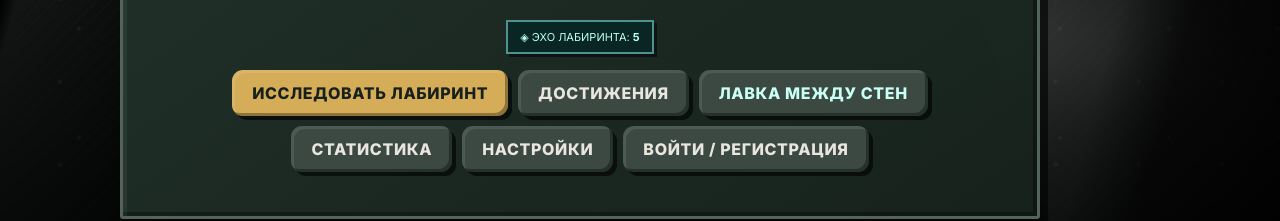
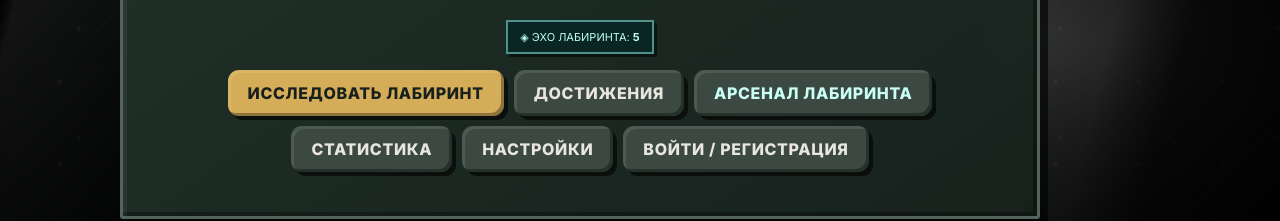
Before and after one commit to DaRiAn-BOT/DaRiAn, a React (Vite) app: page / in a window 1280 px wide. Shown: the part 497-718 px from the top of the page. Built offline with nearby package versions, Linux system fonts and the light colour scheme; no server answers.

Commit message:
feat: add healing potions to Labyrinth Arsenal

```diff
--- a/src/components/MainMenu.tsx
+++ b/src/components/MainMenu.tsx
@@ -29,7 +29,7 @@ export default function MainMenu({ canContinue, accountEmail, sealShards, onStar
       {canContinue && <button onClick={onContinue}>{text.continue}</button>}
       <button className={canContinue ? 'secondary-menu-button' : ''} onClick={startGame}>{text.explore}</button>
       <button className="secondary-menu-button" onClick={onAchievements}>{text.achievements}</button>
-      <button className="secondary-menu-button shop-menu-button" onClick={onShop}>Лавка между стен</button>
+      <button className="secondary-menu-button shop-menu-button" onClick={onShop}>Арсенал Лабиринта</button>
       <button className="secondary-menu-button" onClick={onStats}>{text.stats}</button>
       <button className="secondary-menu-button" onClick={onSound}>{text.settings}</button>
       <button className="secondary-menu-button" onClick={onAccount}>{accountEmail ? text.accountReady : text.account}</button>
--- a/src/components/MazeGame.tsx
+++ b/src/components/MazeGame.tsx
@@ -479,6 +479,10 @@ export default function MazeGame() {
     if (sealShards < offer.price || inventory.some((item) => item.kind === offer.kind && item.level === offer.level)) return;
     sounds.pickup(); setSealShards((value) => value - offer.price); setInventory((items) => [...items, { kind: offer.kind, level: offer.level }]);
   };
+  const buyHealingPotion = () => {
+    if (sealShards < 215) return;
+    sounds.pickup(); setSealShards((value) => value - 215); setPotions((count) => count + 1);
+  };
   const usePotion = () => {
     if (potions < 1 || mazeHp >= mazeMaxHp) return;
     sounds.pickup();
@@ -678,7 +682,7 @@ export default function MazeGame() {
           onAccount={() => setScreen("account")}
         />
       )}
-      {screen === "shop" && <ShopScreen level={bossNumber} shards={sealShards} inventory={inventory} onBuy={buyShopItem} onClose={() => setScreen("start")} />}
+      {screen === "shop" && <ShopScreen level={bossNumber} shards={sealShards} inventory={inventory} potions={potions} onBuy={buyShopItem} onBuyPotion={buyHealingPotion} onClose={() => setScreen("start")} />}
       {screen === "account" && (
         <AccountScreen
           email={accountEmail}
@@ -815,6 +819,6 @@ function screenFromPath(hasSave: boolean): Screen {
 }
 
 function titleForScreen(screen: Screen) {
-  const names: Partial<Record<Screen, string>> = { start: 'Тайны лабиринта', sound: 'Настройки', account: 'Аккаунт', achievements: 'Достижения', statistics: 'Статистика', controls: 'Управление', shop: 'Лавка между стен' };
+  const names: Partial<Record<Screen, string>> = { start: 'Тайны лабиринта', sound: 'Настройки', account: 'Аккаунт', achievements: 'Достижения', statistics: 'Статистика', controls: 'Управление', shop: 'Арсенал Лабиринта' };
   return `${names[screen] ?? 'Лабиринт'} — Тайны лабиринта`;
 }
--- a/src/components/ShopScreen.tsx
+++ b/src/components/ShopScreen.tsx
@@ -9,17 +9,18 @@ const offers: Array<{ kind: EquipmentKind; level: number; price: number }> = [
 const catalogs = { weapon: weapons, shield: shields, armor: armors }
 
 type Props = { level: number; shards: number; inventory: InventoryItem[]; onBuy: (offer: InventoryItem & { price: number }) => void; onClose: () => void }
+type ShopProps = Props & { potions: number; onBuyPotion: () => void }
 
-export default function ShopScreen({ level, shards, inventory, onBuy, onClose }: Props) {
+export default function ShopScreen({ level, shards, inventory, potions, onBuy, onBuyPotion, onClose }: ShopProps) {
   const location = level < 10 ? 'ancient' : level < 20 ? 'magic' : 'guardian'
   return <div className={`shop-card shop-${location}`}>
-    <div className="shop-header"><div><p className="eyebrow">ЛАВКА МЕЖДУ СТЕН</p><h2>Торговец Печати</h2></div><strong>◈ {shards} Эха</strong></div>
+    <div className="shop-header"><div><p className="eyebrow">МАГАЗИН СНАРЯЖЕНИЯ</p><h2>Арсенал Лабиринта</h2></div><strong>◈ {shards} Эха</strong></div>
     <p>Эхо Лабиринта остаётся после освобождённых стражей. Обменяй его на снаряжение, способное выдержать глубины.</p>
     <div className="shop-items">{offers.map((offer) => {
       const item = catalogs[offer.kind][offer.level]
       const owned = inventory.some((saved) => saved.kind === offer.kind && saved.level === offer.level)
       return <article key={offer.kind}><EquipmentIcon kind={offer.kind} level={offer.level} /><div><h3>{item.name}</h3><p>{item.effect}</p></div><button disabled={owned || shards < offer.price} onClick={() => onBuy(offer)}>{owned ? 'КУПЛЕНО' : `◈ ${offer.price}`}</button></article>
-    })}</div>
+    })}<article className="shop-potion"><span className="health-potion shop-potion-icon"><i /></span><div><h3>Зелье исцеления</h3><p>Добавляет в рюкзак одно зелье. Восстанавливает 50 HP.</p></div><button disabled={shards < 215} onClick={onBuyPotion}>◈ 215<small>В рюкзаке: {potions}</small></button></article></div>
     <button className="shop-back" onClick={onClose}>Вернуться в меню</button>
   </div>
 }
--- a/src/index.css
+++ b/src/index.css
@@ -1,4 +1,5 @@
 @import url('https://fonts.googleapis.com/css2?family=Inter:wght@400;600;700;800&display=swap');
+.shop-potion-icon { justify-self: center; width: 30px; height: 38px; animation: none; }.shop-potion button small { display: block; margin-top: 4px; font-size: 7px; opacity: .75; }
 .daily-reward-toast { position: fixed; z-index: 150; top: 18px; left: 50%; display: flex; align-items: center; gap: 13px; min-width: min(370px, calc(100vw - 24px)); padding: 14px 18px; border: 3px solid #55b8ad; color: #d6fff8; background: #092d2beF; box-shadow: 5px 5px #020706, 0 0 24px #48d7c655; transform: translateX(-50%); animation: daily-reward-pop 4.5s ease both; }.daily-reward-toast i { display: grid; place-items: center; width: 44px; height: 44px; color: #092521; background: #73e1d1; font-size: 26px; font-style: normal; }.daily-reward-toast span { display: grid; gap: 4px; }.daily-reward-toast small { color: #73e1d1; font-size: 9px; font-weight: 900; letter-spacing: .12em; }.daily-reward-toast strong { font-size: 15px; }@keyframes daily-reward-pop { 0% { opacity: 0; translate: 0 -25px; } 10%, 82% { opacity: 1; translate: 0 0; } 100% { opacity: 0; translate: 0 -15px; } }
 .equipment-3 { --main: #1b8b86; --light: #c7fff1; --dark: #073b3b; }.weapon-icon.equipment-3 i { background: linear-gradient(90deg, #082c2f, #d8fff2 45%, #29a59f); clip-path: polygon(50% 0, 100% 18%, 72% 100%, 15% 100%); }.shield-icon.equipment-3 i { background: radial-gradient(circle, #bffff0 0 12%, #258b84 13% 44%, #092f31 45%); }.armor-icon.equipment-3 i { background: repeating-linear-gradient(135deg, #38a79e 0 5px, #123f40 6px 10px); }
 .menu-currency { width: fit-content; margin: 0 auto 16px; padding: 8px 12px; border: 2px solid #4e928e; color: #bbfff1; background: #092524; box-shadow: 3px 3px #0008; font-size: 11px; }.shop-menu-button { border-color: #4e928e !important; color: #cafff5 !important; }
```
